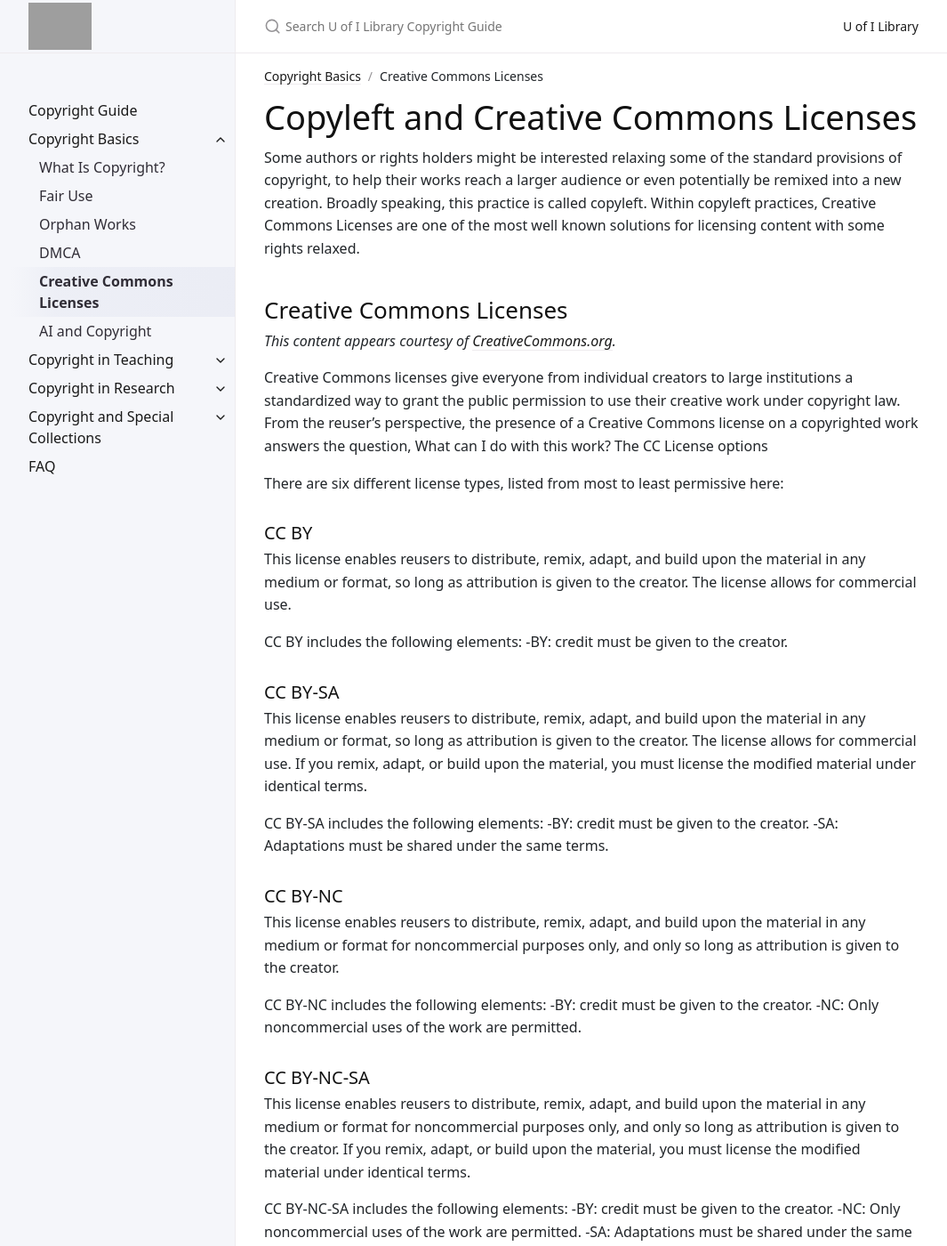
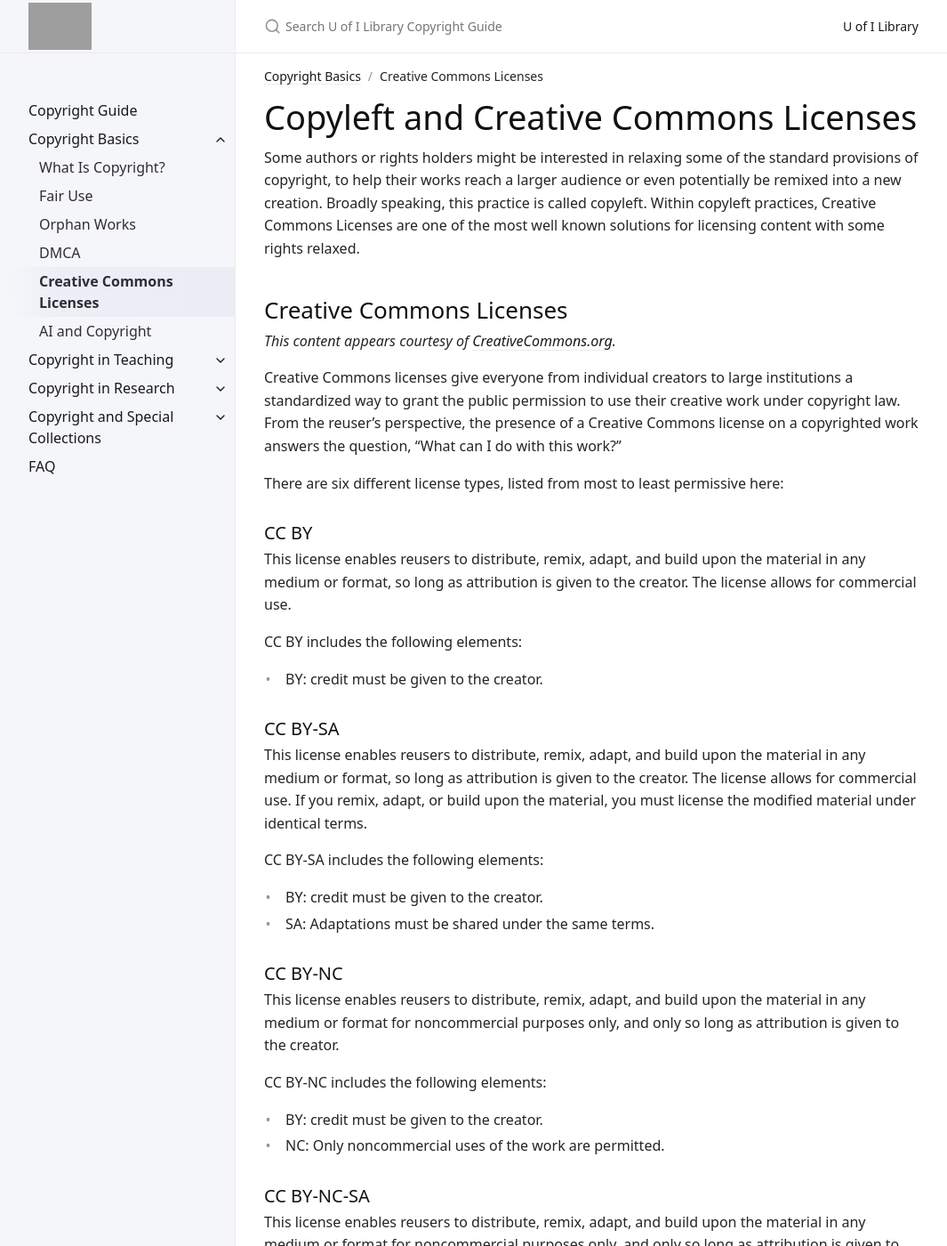
Before and after one commit to uidaholib/copyright-guide, a Jekyll site: the page built from guide/basics/copyleft.md, in a window 1280 px wide and 1400 px high. Shown: the whole window at 89% size, without its empty margins (107-1172 px from the left). Built offline with Jekyll 4.4.1, drawn with Linux system fonts in a browser that asks for light colours; some of the changed text lies outside the part shown; grey boxes are pictures that could not be loaded.

Commit message:
Minor editing and format adjustments

```diff
--- a/guide/basics/copyleft.md
+++ b/guide/basics/copyleft.md
@@ -6,14 +6,13 @@ nav_order: 5
 
 # Copyleft and Creative Commons Licenses
 
-Some authors or rights holders might be interested relaxing some of the standard provisions of copyright, to help their works reach a larger audience or even potentially be remixed into a new creation. Broadly speaking, this practice is called copyleft. Within copyleft practices, Creative Commons Licenses are one of the most well known solutions for licensing content with some rights relaxed.
+Some authors or rights holders might be interested in relaxing some of the standard provisions of copyright, to help their works reach a larger audience or even potentially be remixed into a new creation. Broadly speaking, this practice is called copyleft. Within copyleft practices, Creative Commons Licenses are one of the most well known solutions for licensing content with some rights relaxed.
 
 ## Creative Commons Licenses
 
 _This content appears courtesy of [CreativeCommons.org](https://creativecommons.org/share-your-work/cclicenses/)._
 
-Creative Commons licenses give everyone from individual creators to large institutions a standardized way to grant the public permission to use their creative work under copyright law. From the reuser’s perspective, the presence of a Creative Commons license on a copyrighted work answers the question, What can I do with this work?
-The CC License options
+Creative Commons licenses give everyone from individual creators to large institutions a standardized way to grant the public permission to use their creative work under copyright law. From the reuser’s perspective, the presence of a Creative Commons license on a copyrighted work answers the question, "What can I do with this work?"
 
 There are six different license types, listed from most to least permissive here:
 
@@ -22,53 +21,57 @@ There are six different license types, listed from most to least permissive here
 This license enables reusers to distribute, remix, adapt, and build upon the material in any medium or format, so long as attribution is given to the creator. The license allows for commercial use.
 
 CC BY includes the following elements:
--BY: credit must be given to the creator.
+
+- BY: credit must be given to the creator.
 
 ### CC BY-SA
 
 This license enables reusers to distribute, remix, adapt, and build upon the material in any medium or format, so long as attribution is given to the creator. The license allows for commercial use. If you remix, adapt, or build upon the material, you must license the modified material under identical terms.
 
 CC BY-SA includes the following elements:
--BY: credit must be given to the creator.
--SA: Adaptations must be shared under the same terms.
+
+- BY: credit must be given to the creator.
+- SA: Adaptations must be shared under the same terms.
 
 ### CC BY-NC
 
 This license enables reusers to distribute, remix, adapt, and build upon the material in any medium or format for noncommercial purposes only, and only so long as attribution is given to the creator.
 
 CC BY-NC includes the following elements:
--BY: credit must be given to the creator.
--NC: Only noncommercial uses of the work are permitted.
+
+- BY: credit must be given to the creator.
+- NC: Only noncommercial uses of the work are permitted.
 
 ### CC BY-NC-SA
 
 This license enables reusers to distribute, remix, adapt, and build upon the material in any medium or format for noncommercial purposes only, and only so long as attribution is given to the creator. If you remix, adapt, or build upon the material, you must license the modified material under identical terms.
 
 CC BY-NC-SA includes the following elements:
--BY: credit must be given to the creator.
--NC: Only noncommercial uses of the work are permitted.
--SA: Adaptations must be shared under the same terms.
+
+- BY: credit must be given to the creator.
+- NC: Only noncommercial uses of the work are permitted.
+- SA: Adaptations must be shared under the same terms.
 
 ### CC BY-ND
 
 This license enables reusers to copy and distribute the material in any medium or format in unadapted form only, and only so long as attribution is given to the creator. The license allows for commercial use.
 
 CC BY-ND includes the following elements:
--BY: credit must be given to the creator.
--ND: No derivatives or adaptations of the work are permitted.
+
+- BY: credit must be given to the creator.
+- ND: No derivatives or adaptations of the work are permitted.
 
 ### CC BY-NC-ND
 
 This license enables reusers to copy and distribute the material in any medium or format in unadapted form only, for noncommercial purposes only, and only so long as attribution is given to the creator.
 
 CC BY-NC-ND includes the following elements:
--BY: credit must be given to the creator.
--NC: Only noncommercial uses of the work are permitted.
--ND: No derivatives or adaptations of the work are permitted.
 
-### The CC0 Public Domain Dedication
+- BY: credit must be given to the creator.
+- NC: Only noncommercial uses of the work are permitted.
+- ND: No derivatives or adaptations of the work are permitted.
 
-## CC0
+### CC0: Public Domain Dedication
 
 CC0 (aka CC Zero) is a public dedication tool, which enables creators to give up their copyright and put their works into the worldwide public domain. CC0 enables reusers to distribute, remix, adapt, and build upon the material in any medium or format, with no conditions.
 
@@ -82,9 +85,9 @@ For help, try the [CC license chooser](https://creativecommons.org/chooser/)
 
 Before you apply a CC license or CC0 to your work, there are some important things to consider:
 
-The licenses and CC0 cannot be revoked. This means once you apply a CC license to your material, anyone who receives it may rely on that license for as long as the material is protected by copyright, even if you later stop distributing it.
+- The licenses and CC0 cannot be revoked. This means once you apply a CC license to your material, anyone who receives it may rely on that license for as long as the material is protected by copyright, even if you later stop distributing it.
 
-You must own or control copyright in the work. Only the copyright holder or someone with express permission from the copyright holder can apply a CC license or CC0 to a copyrighted work. If you created a work in the scope of your job, you may not be the holder of the copyright.
+- You must own or control copyright in the work. Only the copyright holder or someone with express permission from the copyright holder can apply a CC license or CC0 to a copyrighted work. If you created a work in the scope of your job, you may not be the holder of the copyright.
 
 ## How to apply a CC license or CC0 to your work
 
@@ -92,6 +95,6 @@ CC-licensing your work is simple. All you have to do is choose the CC license th
 
 This can be as simple as a bit of text stating and linking to the license in a copyright notice, like this:
 
-© 2026. This work is openly licensed via CC BY 4.0.
+*© 2026. This work is openly licensed via CC BY 4.0.*
 
 …or as complex as embedding the license information on your website using the HTML code associated with the particular license. Use the CC license chooser to get the relevant HTML code.
```
